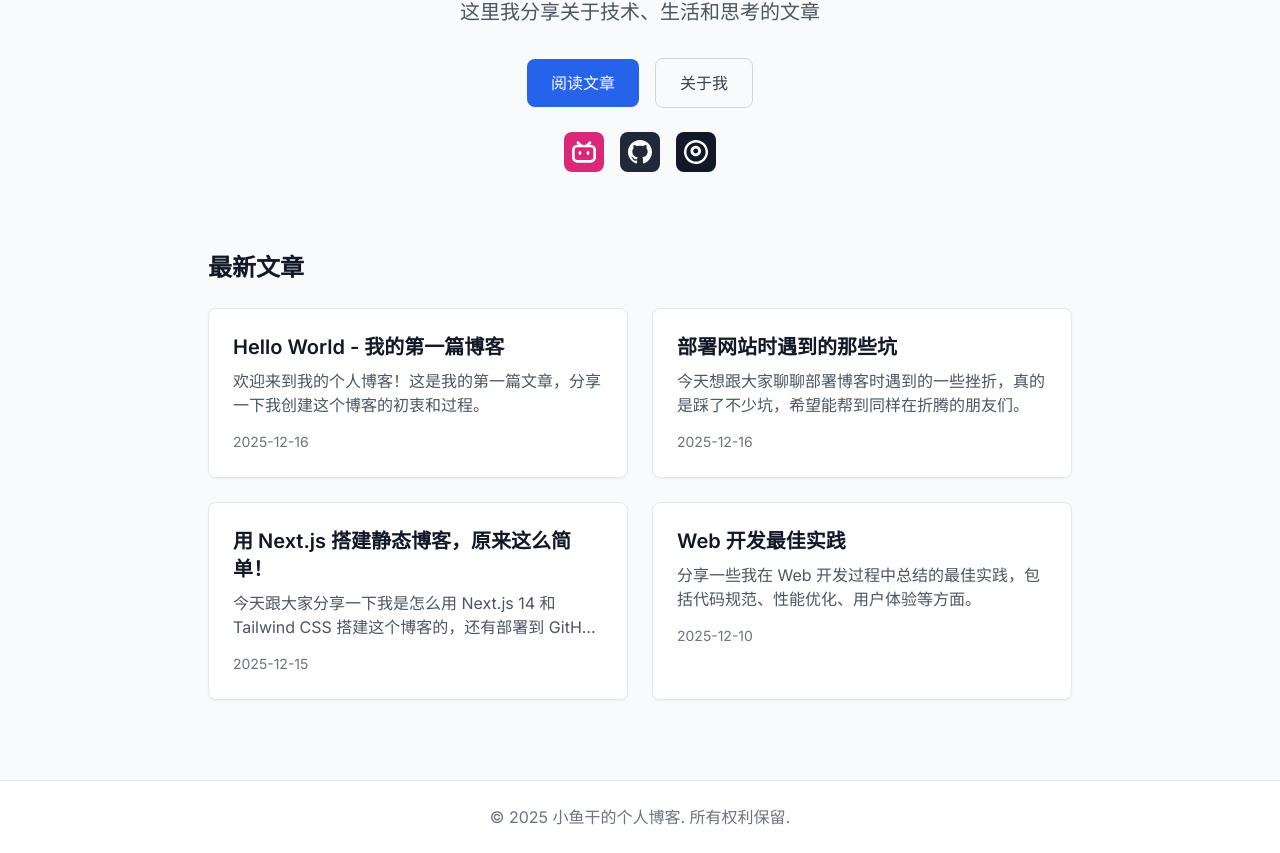
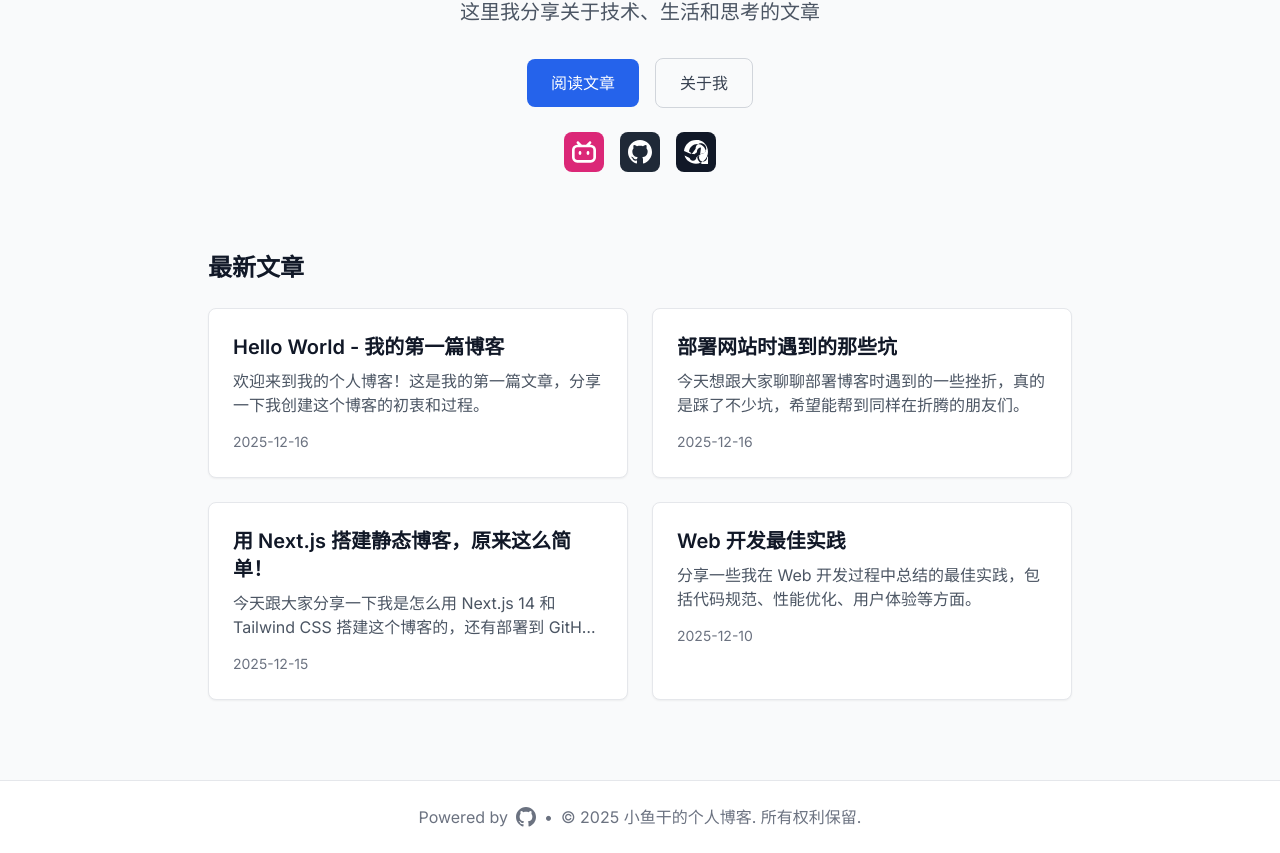
Before and after one commit to KaMuMom/KaMuMom.github.io, a Next.js app: page / in a window 1280 px wide. Shown: the part 254-1107 px from the top of the page. Built offline with nearby package versions, Linux system fonts and the light colour scheme.

Commit message:
修复Steam图标并在页脚添加powered by github

```diff
--- a/src/app/layout.tsx
+++ b/src/app/layout.tsx
@@ -35,9 +35,21 @@ export default function RootLayout({
 
           <footer className="bg-white border-t mt-12">
             <div className="max-w-4xl mx-auto px-4 py-6">
-              <p className="text-center text-gray-500">
-                © 2025 小鱼干的个人博客. 所有权利保留.
-              </p>
+              <div className="flex items-center justify-center space-x-2 text-gray-500">
+                <span>Powered by</span>
+                <a
+                  href="https://github.com"
+                  target="_blank"
+                  rel="noopener noreferrer"
+                  className="hover:text-gray-700 transition-colors"
+                >
+                  <svg className="w-5 h-5" viewBox="0 0 24 24" fill="currentColor">
+                    <path d="M12 0c-6.626 0-12 5.373-12 12 0 5.302 3.438 9.8 8.207 11.387.599.111.793-.261.793-.577v-2.234c-3.338.726-4.033-1.416-4.033-1.416-.546-1.387-1.333-1.756-1.333-1.756-1.089-.745.083-.729.083-.729 1.205.084 1.839 1.237 1.839 1.237 1.07 1.834 2.807 1.304 3.492.997.107-.775.418-1.305.762-1.604-2.665-.305-5.467-1.334-5.467-5.931 0-1.311.469-2.381 1.236-3.221-.124-.303-.535-1.524.117-3.176 0 0 1.008-.322 3.301 1.23.957-.266 1.983-.399 3.003-.404 1.02.005 2.047.138 3.006.404 2.291-1.552 3.297-1.23 3.297-1.23.653 1.653.242 2.874.118 3.176.77.84 1.235 1.911 1.235 3.221 0 4.609-2.807 5.624-5.479 5.921.43.372.823 1.102.823 2.222v3.293c0 .319.192.694.801.576 4.765-1.589 8.199-6.086 8.199-11.386 0-6.627-5.373-12-12-12z"/>
+                  </svg>
+                </a>
+                <span>•</span>
+                <span>© 2025 小鱼干的个人博客. 所有权利保留.</span>
+              </div>
             </div>
           </footer>
         </div>
--- a/src/app/page.tsx
+++ b/src/app/page.tsx
@@ -59,7 +59,7 @@ export default function Home() {
             title="Steam"
           >
             <svg className="w-6 h-6" viewBox="0 0 24 24" fill="currentColor">
-              <path d="M12.0119 0.00195312C5.38345 0.00195312 0 5.38541 0 12.0139C0 18.6424 5.38345 24.0258 12.0119 24.0258C18.6404 24.0258 24.0238 18.6424 24.0238 12.0139C24.0238 5.38541 18.6404 0.00195312 12.0119 0.00195312ZM12.0119 2.40568C17.3118 2.40568 21.6201 6.71399 21.6201 12.0139C21.6201 17.3138 17.3118 21.6221 12.0119 21.6221C6.71199 21.6221 2.40368 17.3138 2.40368 12.0139C2.40368 6.71399 6.71199 2.40568 12.0119 2.40568ZM11.7358 7.0119C9.4939 7.0119 7.6746 8.8312 7.6746 11.0731C7.6746 13.315 9.4939 15.1343 11.7358 15.1343C13.9777 15.1343 15.797 13.315 15.797 11.0731C15.797 8.8312 13.9777 7.0119 11.7358 7.0119ZM11.7358 8.61031C13.0926 8.61031 14.1986 9.7163 14.1986 11.0731C14.1986 12.4299 13.0926 13.5359 11.7358 13.5359C10.379 13.5359 9.27302 12.4299 9.27302 11.0731C9.27302 9.7163 10.379 8.61031 11.7358 8.61031ZM6.4759 11.0731C6.4759 8.1668 8.8295 5.81315 11.7358 5.81315C14.6421 5.81315 16.9957 8.1668 16.9957 11.0731C16.9957 13.9794 14.6421 16.3331 11.7358 16.3331C8.8295 16.3331 6.4759 13.9794 6.4759 11.0731ZM7.6746 11.0731C7.6746 13.315 9.4939 15.1343 11.7358 15.1343C13.9777 15.1343 15.797 13.315 15.797 11.0731C15.797 8.8312 13.9777 7.0119 11.7358 7.0119C9.4939 7.0119 7.6746 8.8312 7.6746 11.0731Z"/>
+              <path d="M11.979 0C5.678 0 .511 4.86.022 11.037l6.432 2.658c.545-.371 1.203-.59 1.912-.59.064 0 .127.004.19.008l3.061-4.458c0-2.928 2.384-5.313 5.312-5.313 2.928 0 5.313 2.385 5.313 5.313s-2.385 5.313-5.313 5.313c-.04 0-.08-.002-.119-.006l-4.38 3.191c.002.064.007.128.007.193 0 1.893-1.539 3.432-3.432 3.432-1.641 0-3.016-1.151-3.367-2.688L.549 15.531C1.867 20.215 6.432 23.658 11.979 23.658c6.627 0 12-5.373 12-12s-5.373-12-12-12zm5.023 7.6c-2.254 0-4.088 1.834-4.088 4.088 0 .227.019.45.054.667l-2.727 1.989c-.424-.221-.906-.347-1.418-.347-.06 0-.12.002-.179.006L5.027 11.547c.421-4.276 4.033-7.617 8.416-7.617 4.409 0 8.041 3.38 8.423 7.691l-2.613 1.903c-.062-.003-.124-.006-.187-.006-2.254 0-4.088 1.834-4.088 4.088s1.834 4.088 4.088 4.088 4.088-1.834 4.088-4.088c0-.227-.019-.45-.054-.667l2.727-1.989c.424.221.906.347 1.418.347.06 0 .12-.002.179-.006l2.615 1.904c-.421 4.276-4.033 7.617-8.416 7.617-4.409 0-8.041-3.38-8.423-7.691l2.613-1.903c.062.003.124.006.187.006z"/>
             </svg>
           </a>
         </div>
```
